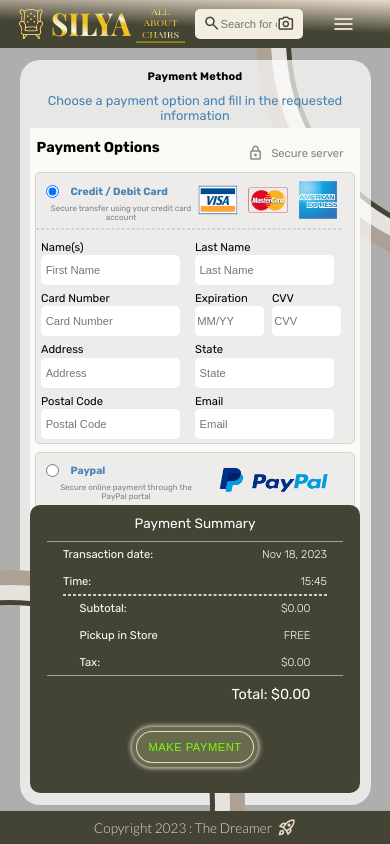
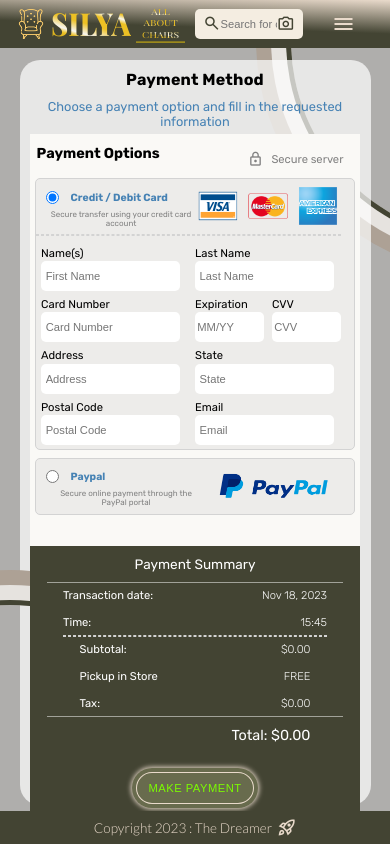
Before and after one commit to Blynx03/silya, a React (Create React App) app: page /silya/payment in a window 390 px wide. Built offline with nearby package versions, Linux system fonts and the light colour scheme.

Commit message:
fixed alignment in payment page

```diff
--- a/src/css/payment.css
+++ b/src/css/payment.css
@@ -378,7 +378,7 @@ hr {
   }
 
   .payment-title {
-    font-size: 2.8vw;
+    font-size: clamp(1rem, 2.8vw, 2.2rem);
   }
 
   .payment-description {
@@ -525,6 +525,11 @@ hr {
     padding: 10px 15% 90px;
   }
 
+  .payment-settings-container {
+    margin-top: 35px;
+    border-radius: 0 0 10px 10px;
+  }
+
   .payment-submit-button {
     font-size: 0.7rem;
     bottom: 26px;
```
